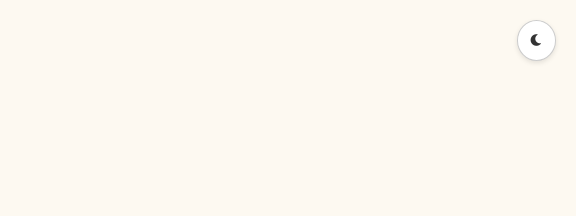
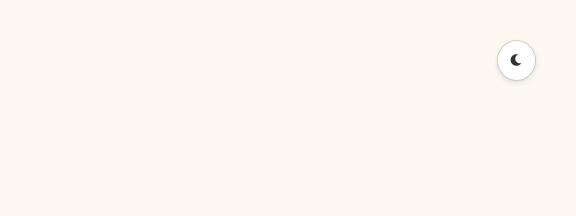
Before and after one commit to nazomi407/roma-coffe-menu1, a plain HTML site: page index.html in a window 1280 px wide. Shown: the top 216 px of the page, 704-1280 px from the left. Drawn offline with Linux system fonts and the light colour scheme.

Commit message:
Update style.css

```diff
--- a/style.css
+++ b/style.css
@@ -350,7 +350,7 @@ body.dark-mode .site-footer p { color: #aaa; }
 
 /* Gece Modu Butonu */
 #dark-mode-toggle {
-    position: fixed; top: 20px; right: 20px; z-index: 10001;
+    position: fixed; top: 40px; right: 40px; z-index: 10001;
     background: white; border: 1px solid #ccc; padding: 12px;
     border-radius: 50%; cursor: pointer; color: #333; box-shadow: 0 2px 5px rgba(0,0,0,0.1);
 }
```
